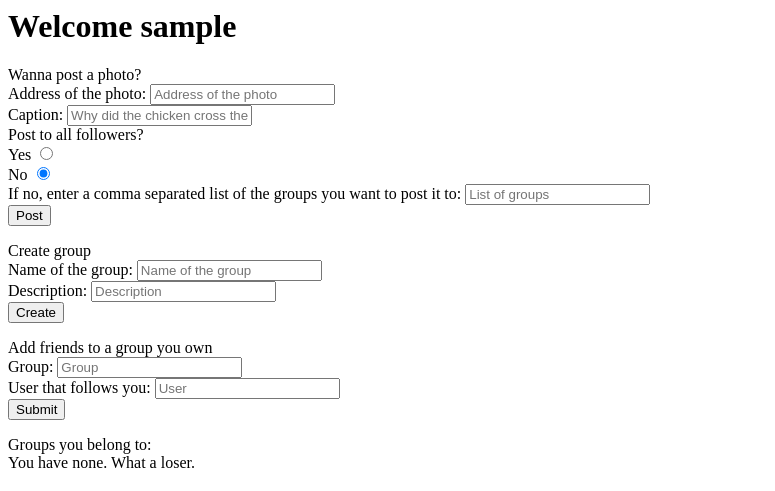
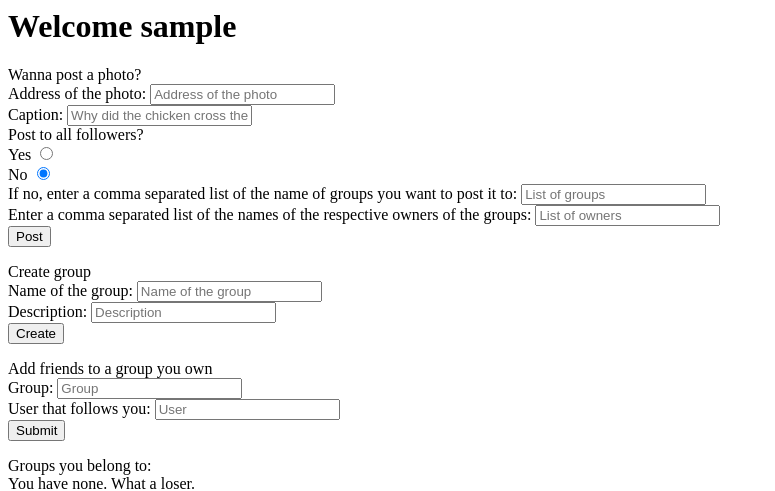
Before and after one commit to GodlyAtheist42/DatabasesProject, a Flask app: page /home in a window 1280 px wide. Shown: the top 491 px of the page, without its empty margins (0-775 px from the left). Run offline with Flask 2, Linux system fonts and the light colour scheme; the visitor is signed in with stand-in values (Sample User, id 1); data that the repository does not hold is empty.

Commit message:
Fixed a minor error in the post funcion

```diff
--- a/app.py
+++ b/app.py
@@ -154,8 +154,7 @@ def post():
     link = request.form['photoPath']
     caption = request.form['caption']
     groups = request.form['groupList']
-    groups2 = request.form['groupList2']
-    print(groups2)
+    owners = request.form['ownerList']
     allFollowTrue = int(request.form['allFollow'])
     query = 'SELECT max(photoID) FROM photo'
     cursor.execute(query,)
@@ -174,12 +173,10 @@ def post():
             flash("No groups selected!")
         else:
             groupList = groups.split(',')
-            for group in groupList:
-                query = 'SELECT owner_username FROM belongTo where member_username = %s AND groupName = %s'
-                cursor.execute(query, (username, group))
-                owner = cursor.fetchone()
+            ownerList = owners.split(',')
+            for i in range(len(groupList)):
                 query = 'INSERT INTO sharedwith VALUES(%s, %s, %s)'
-                cursor.execute(query, (owner, group, pid))
+                cursor.execute(query, (ownerList[i], groupList[i], pid))
                 conn.commit()
     cursor.close()
 
--- a/templates/home.html
+++ b/templates/home.html
@@ -19,19 +19,12 @@
   <input type="radio" name="allFollow" value="1"> <br>
   No
   <input type="radio" name="allFollow" value="0" checked> <br>
-If no, enter a comma separated list of the groups you want to post it to:
+If no, enter a comma separated list of the name of groups you want to post it to:
   <input type="text" name = "groupList" placeholder="List of groups"/><br>
-<!-- {% if groups %}
-{% for group in groups %}
-<input type="checkbox" name = "groupList2" value={{group}} /> {{ group[0] }} created by {{ group[1] }}<br>
-{% endfor %}
-<br>
 
-{% else %}
-You have none. What a loser.<br><br>
-{% endif %} -->
-
-<input type="submit" value = Post />
+  Enter a comma separated list of the names of the respective owners of the groups:
+  <input type="text" name = "ownerList" placeholder="List of owners"/><br>
+  <input type="submit" value = Post />
 </form>
 
 <form action="/createGroup" method="POST">
```
